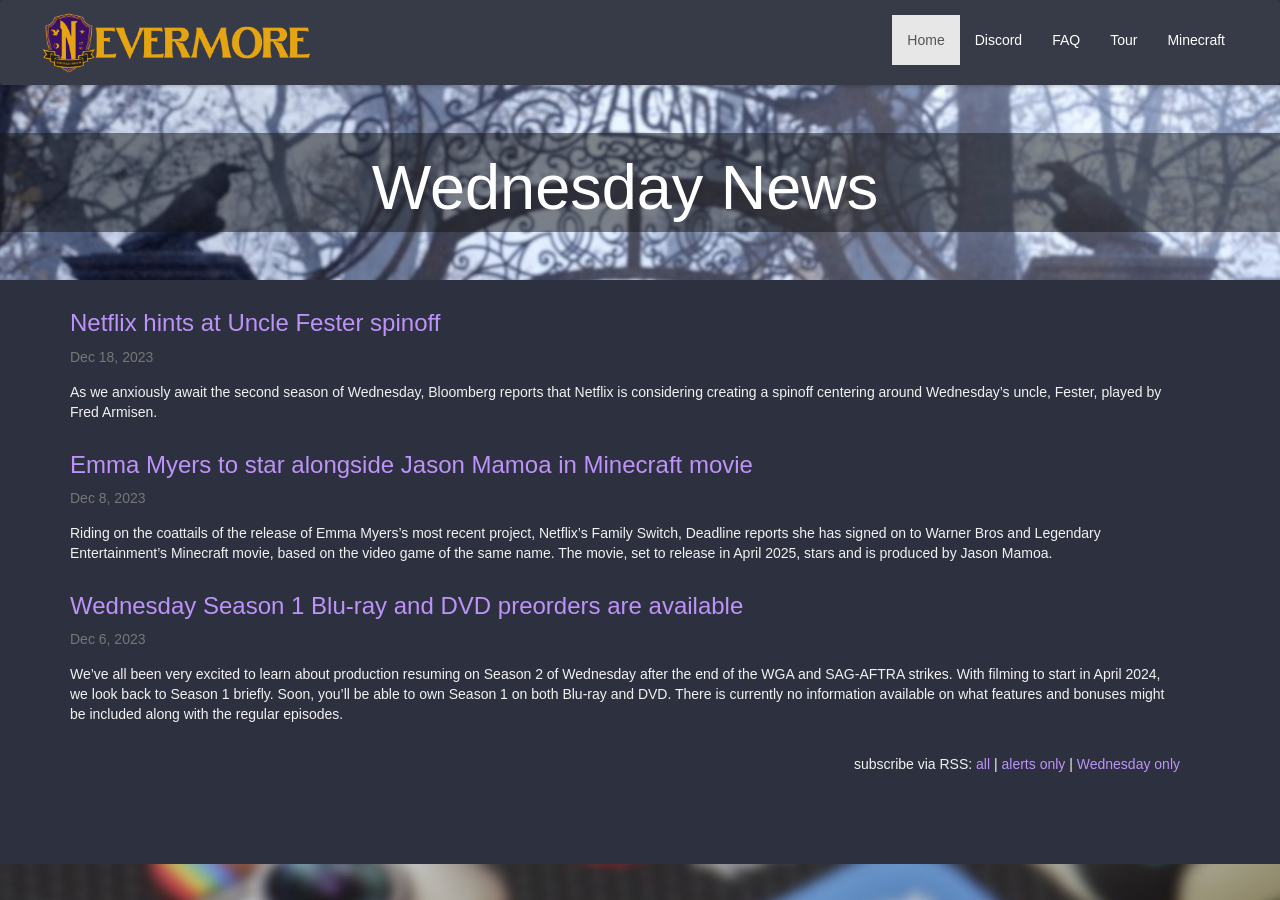
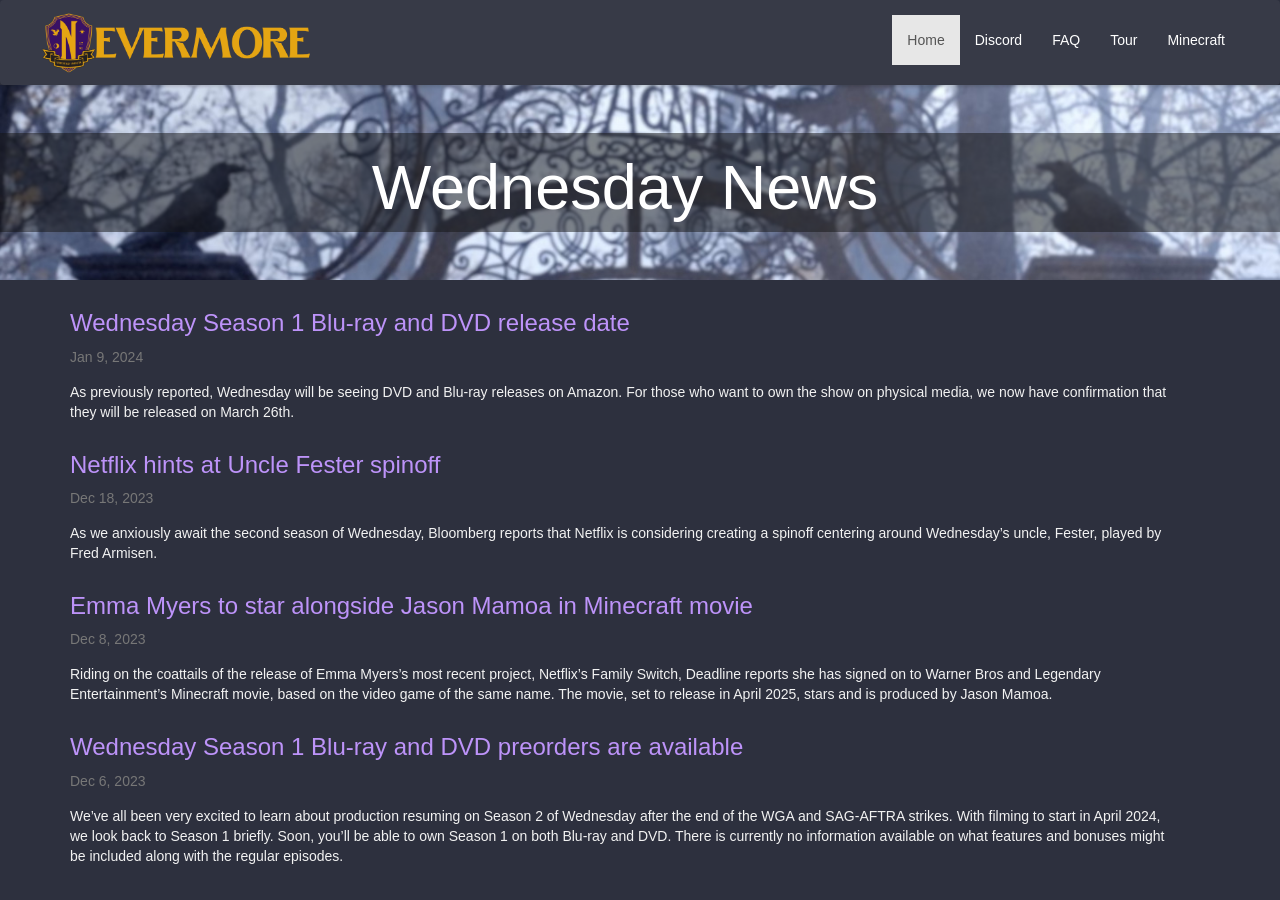
Before and after one commit to Totengeist/wednesdayseries.com, a Jekyll site: the page built from index.html, in a window 1280 px wide and 900 px high. Built offline with Jekyll 4.4.1, drawn with Linux system fonts in a browser that asks for light colours; nearby versions of some CDN libraries; the list of posts is cut into pages by our own code.

Commit message:
News: Blu-ray/DVD release date

```diff
--- a/_posts/2023-12-17-netflix-hints-fester-spinoff.md
+++ b/_posts/2023-12-17-netflix-hints-fester-spinoff.md
@@ -3,7 +3,7 @@
 author: Totengeist
 title: Netflix hints at Uncle Fester spinoff
 date: 2023-12-17 19:10:00.000 -08:00
-categories: [Wednesday, Thr Addams Family, spinoff, cast, alerts]
+categories: [Wednesday, The Addams Family, spinoff, cast, alerts]
 tags: [Uncle Fester, Fred Armisen]
 ---
 
--- /dev/null
+++ b/_posts/2024-01-09-season-1-bluray-release-date.md
@@ -0,0 +1,13 @@
+---
+layout: post
+author: Totengeist
+title: Wednesday Season 1 Blu-ray and DVD release date
+date: 2024-01-09 13:51:00.000 -08:00
+categories: [merchandise, Season 1, Wednesday, alerts]
+tags: [dvd, blu-ray, release]
+---
+
+As [previously reported]({{ "/" | relativize_url }}{% post_url 2023-12-06-season-1-bluray-preorders %}), *Wednesday* will be seeing [DVD][amazon-B0CNTCWBPB] and [Blu-ray][amazon-B0CNT9SFVD] releases on Amazon. For those who want to own the show on physical media, we now have confirmation that they will be released on March 26th.
+
+[amazon-B0CNTCWBPB]: https://www.amazon.com/Wednesday-The-Complete-First-Season/dp/B0CNTCWBPB
+[amazon-B0CNT9SFVD]: https://www.amazon.com/Wednesday-Complete-First-Season-Blu-ray/dp/B0CNT9SFVD
```
